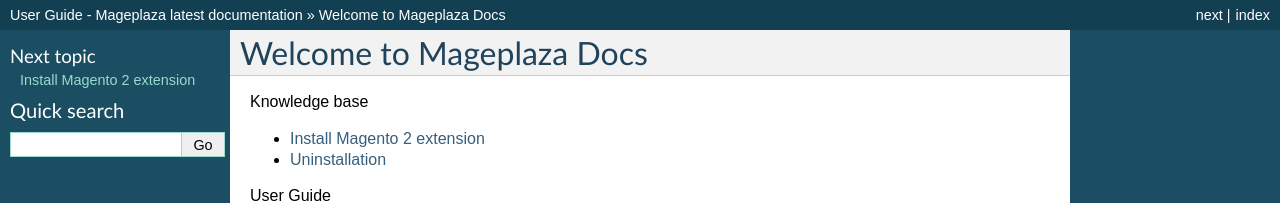
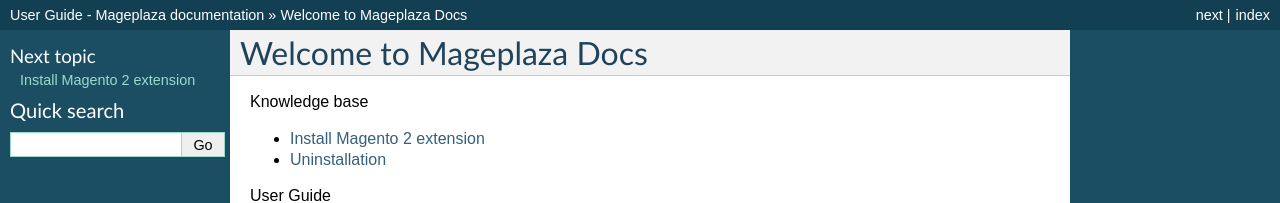
Before and after one commit to magepages/mpdocs, a Sphinx documentation site: the page built from docs/index.rst, in a window 1280 px wide and 900 px high. Shown: the top 203 px of the window. Built offline with Sphinx 7.4.7, drawn with Linux system fonts in a browser that asks for light colours; pages that are not in the unit, such as notebooks, are missing from menus; some of the changed text lies outside the part shown.

```diff
--- a/docs/conf.py
+++ b/docs/conf.py
@@ -65,9 +65,9 @@ copyright = u' Mageplaza '
 # built documents.
 #
 # The short X.Y version.
-version = 'latest'
+version = ''
 # The full version, including alpha/beta/rc tags.
-release = 'latest'
+release = ''
 
 # The language for content autogenerated by Sphinx. Refer to documentation
 # for a list of supported languages.
```
Also changed, not shown: docs/_static/default.css (+9 -0 lines), docs/_static/favicon.ico.
